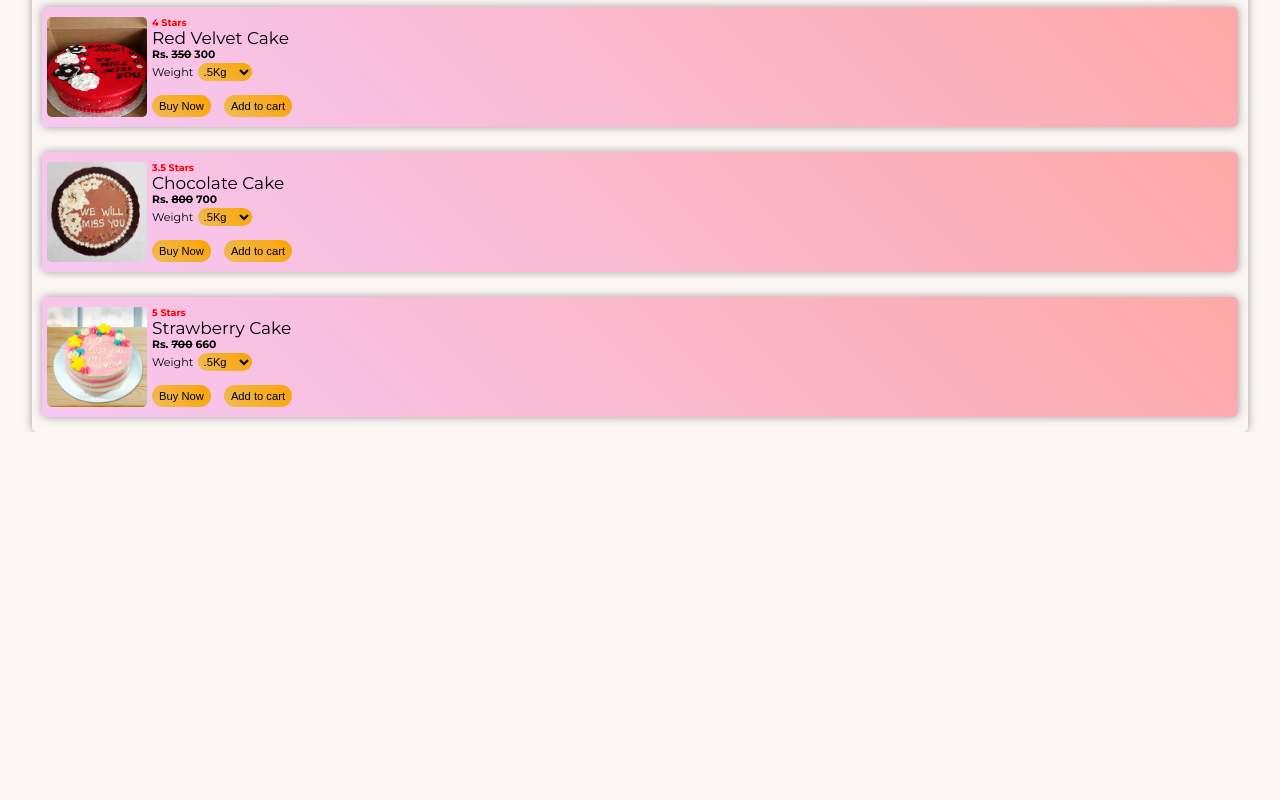
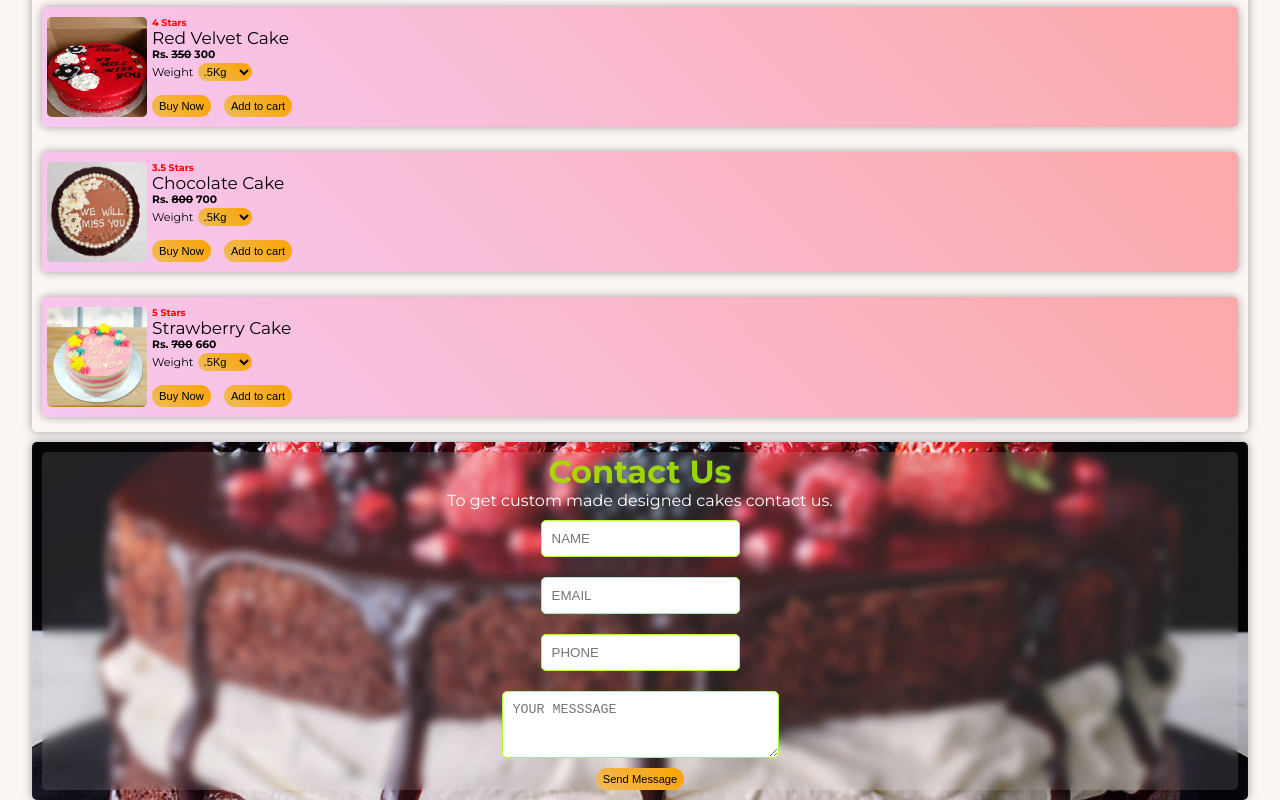
Before and after one commit to DeepanshuKant/CakeKing, a plain HTML site: page index.html in a window 1280 px wide. Shown: the part 2722-3522 px from the top of the page. Before the commit the page ends 3154 px from the top, so only its background shows below. Drawn offline with Linux system fonts and the light colour scheme.

Commit message:
Files changed

```diff
--- a/index.html
+++ b/index.html
@@ -30,7 +30,7 @@
           <li class="navbar__list__items">
             <a href="#main__section__container">Home</a>
           </li>
-          <li class="navbar__list__items"><a href="">Contact</a></li>
+          <li class="navbar__list__items"><a href="#contact">Contact</a></li>
           <li class="navbar__list__items"><a href="">Order</a></li>
           <li class="navbar__list__items navbar__cart">
             <a href=""><img src="./Assets/cart-icon.svg" alt="" /> Your Cart</a>
@@ -490,6 +490,26 @@
       </div>
     </div>
   </section>
+
+  <!-- Contact Section here------------------------------------------ -->
+
+  <div id="contact">
+    <div class="main__contact__wrapper">
+      <div class="contact__heading">
+        <h1>Contact Us</h1>
+        <p>To get custom made designed cakes contact us.</p>
+      </div>
+      <div class="contact__form">
+        <form>
+          <input type="text" placeholder="NAME" />
+          <input type="email" placeholder="EMAIL" />
+          <input type="number" placeholder="PHONE">
+          <textarea placeholder="YOUR MESSSAGE" rows="5" cols="30"></textarea>
+          <button class="cake__buying__button">Send Message</button>
+        </form>
+      </div>
+    </div>
+  </div>
 </body>
 
 </html>
--- a/style.css
+++ b/style.css
@@ -309,3 +309,69 @@ body {
   padding: 10px;
   box-shadow: 0 0 10px rgba(0, 0, 0, 0.363);
 }
+/* Contact section----------------------------------------------------------- */
+
+#contact {
+  width: 95%;
+  margin: auto;
+  /* background-image: linear-gradient(45deg, rgb(255, 208, 0), rgb(68, 218, 9)); */
+  background-image: url(./Assets/main-back.jfif);
+  background-size: cover;
+  background-position: center;
+  padding: 10px;
+  margin-top: 10px;
+  border-radius: 5px;
+  box-shadow: 0 0 10px rgba(0, 0, 0, 0.363);
+}
+
+.main__contact__wrapper {
+  /* border: 1px solid red; */
+  border-radius: 5px;
+  /* padding: 10px; */
+  z-index: 20;
+  position: relative;
+}
+.main__contact__wrapper::before {
+  content: " ";
+  position: absolute;
+  width: 100%;
+  height: 100%;
+  border-radius: 5px;
+  background-color: rgba(255, 255, 255, 0.123);
+  -webkit-backdrop-filter: blur(5px);
+  backdrop-filter: blur(5px);
+  z-index: -1;
+}
+
+.contact__heading {
+  text-align: center;
+}
+.contact__heading h1 {
+  background: -webkit-linear-gradient(45deg, rgb(255, 208, 0), rgb(68, 218, 9));
+  -webkit-background-clip: text;
+  -webkit-text-fill-color: transparent;
+  position: relative;
+  z-index: 1000;
+}
+
+.contact__heading p {
+  color: white;
+  /* font-size: 0.8rem; */
+}
+.contact__form form {
+  height: 280px;
+  /* border: 1px solid white; */
+  display: flex;
+  justify-content: center;
+  flex-direction: column;
+  /* width: 80%; */
+  align-items: center;
+}
+
+.contact__form form input,
+.contact__form form textarea {
+  margin: 10px 0 10px 0;
+  padding: 10px;
+  border-radius: 5px;
+  border: 0.5px solid greenyellow;
+}
```
Also changed, not shown: 1 other file.
